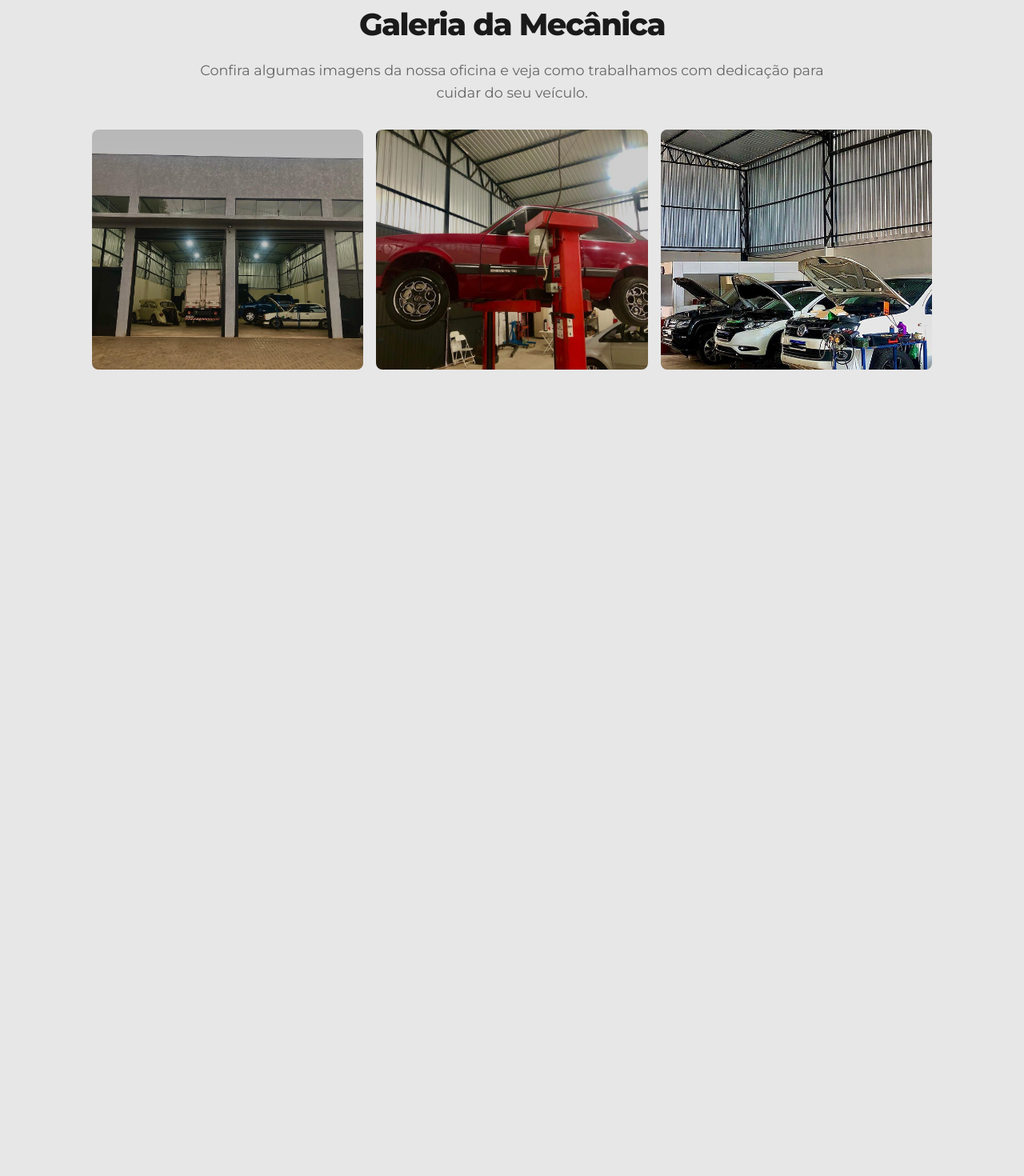
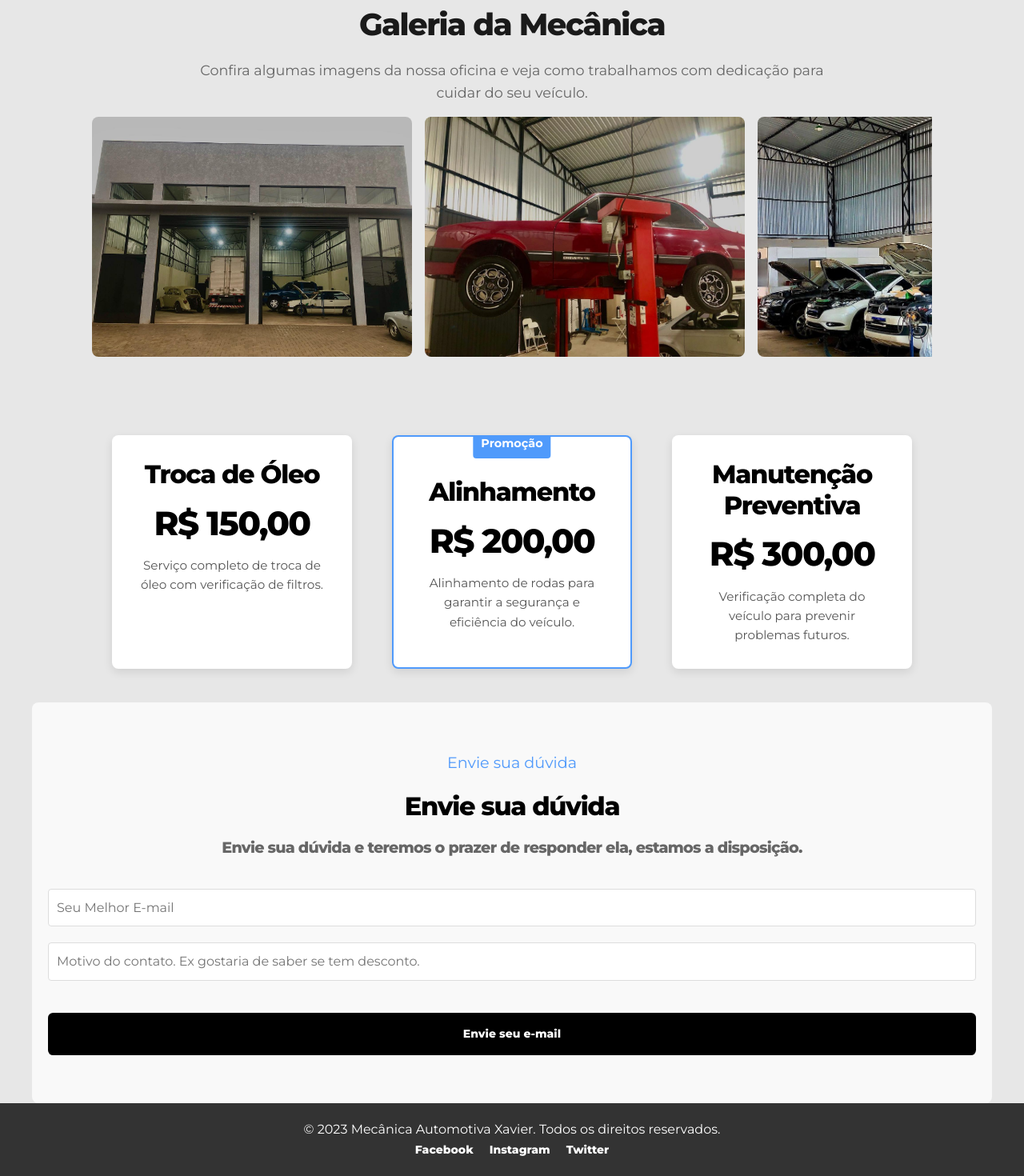
Before and after one commit to JoaoHenriqueBedin/landing-page-sandrolax, a React (Vite) app: page / in a window 1280 px wide. Shown: the part 1654-3124 px from the top of the page at 80% size. Before the commit the page ends 2156 px from the top, so only its background shows below. Built offline with nearby package versions, Linux system fonts and the light colour scheme.

Commit message:
Criando os demais componentes

```diff
--- /dev/null
+++ b/src/components/carousel.tsx
@@ -0,0 +1,28 @@
+import React from 'react';
+import MechanicImage1 from "../assets/images/imagemMecanica01.png";
+import MechanicImage2 from "../assets/images/imagemMecanica02.png";
+import MechanicImage3 from "../assets/images/imagemMecanica03.png";
+import "../styles/gallery.css";
+
+const images = [MechanicImage1, MechanicImage2, MechanicImage3];
+
+const Carousel = () => {
+    return (
+        <div className="carousel">
+            <div className="carousel-inner">
+                {images.map((image, index) => (
+                    <div className="gallery-item" key={index}>
+                        <img src={image} alt={`Foto da oficina ${index + 1}`} />
+                    </div>
+                ))}
+                {images.map((image, index) => (
+                    <div className="gallery-item" key={index + images.length}>
+                        <img src={image} alt={`Foto da oficina ${index + 1}`} />
+                    </div>
+                ))}
+            </div>
+        </div>
+    );
+};
+
+export default Carousel;
--- /dev/null
+++ b/src/components/footer.tsx
@@ -0,0 +1,18 @@
+import React from 'react';
+
+const Footer: React.FC = () => {
+  return (
+    <footer className="footer">
+      <div className="container">
+        <p>&copy; 2023 Mecânica Automotiva Xavier. Todos os direitos reservados.</p>
+        <div className="social-links">
+          <a href="https://facebook.com" target="_blank" rel="noopener noreferrer">Facebook</a>
+          <a href="https://instagram.com" target="_blank" rel="noopener noreferrer">Instagram</a>
+          <a href="https://twitter.com" target="_blank" rel="noopener noreferrer">Twitter</a>
+        </div>
+      </div>
+    </footer>
+  );
+};
+
+export default Footer;
--- a/src/page/home.tsx
+++ b/src/page/home.tsx
@@ -5,30 +5,30 @@ import Menu from "../assets/hamburguer.svg";
 import HeroRectangleOne from "../assets/images/rectangleOne.png";
 import HeroRectangleTwo from "../assets/images/rectangleTwo.png";
 import Piston from "../assets/images/piston.png";
-import MechanicImage1 from "../assets/images/imagemMecanica01.png";
-import MechanicImage2 from "../assets/images/imagemMecanica02.png";
-import MechanicImage3 from "../assets/images/imagemMecanica03.png";
 import Logo from "../assets/logo.svg";
 import Button from "../components/button.tsx";
+import Carousel from "../components/carousel.tsx";
+import Footer from "../components/footer.tsx";
 import "../styles/header.css";
 import "../styles/hero.css";
 import "../styles/solutions.css";
 import "../styles/utility.css";
 import "../styles/gallery.css";
-
-
+import "../styles/pricing.css";
+import "../styles/contact.css";
+import "../styles/footer.css";
 
 export default function Home() {
   const [showMobileMenu, setShowMobileMenu] = useState(false);
 
   useEffect(() => {
     const toggleBodyOverflow = (isMenuOpen: boolean) => {
-            document.body.style.overflow = isMenuOpen ? 'hidden' : 'auto';
+      document.body.style.overflow = isMenuOpen ? "hidden" : "auto";
     };
 
     toggleBodyOverflow(showMobileMenu);
     return () => {
-            document.body.style.overflow = 'auto';
+      document.body.style.overflow = "auto";
     };
   }, [showMobileMenu]);
 
@@ -58,7 +58,9 @@ export default function Home() {
           </div>
           <div className="desktop-only">
             <div className="flex items-center">
-                            <a className="reverse-color ml-lg" href="">Login</a>
+              <a className="reverse-color ml-lg" href="">
+                Login
+              </a>
               <Button text="Cadastre-se" />
             </div>
           </div>
@@ -67,20 +69,45 @@ export default function Home() {
               <div className="mobile-menu-content">
                 <div className="container flex">
                   <ul>
-                                        <li><a href="#">Home</a></li>
-                                        <li><a href="#solution">Soluções</a></li>
-                                        <li><a href="#testimonials">Galeria</a></li>
-                                        <li><a href="#pricing">Preços</a></li>
-                                        <li><a href="#contact">Contato</a></li>
-                                        <li><a className="reverse-color" href="#">Login</a></li>
+                    <li>
+                      <a href="#">Home</a>
+                    </li>
+                    <li>
+                      <a href="#solution">Soluções</a>
+                    </li>
+                    <li>
+                      <a href="#testimonials">Galeria</a>
+                    </li>
+                    <li>
+                      <a href="#pricing">Preços</a>
+                    </li>
+                    <li>
+                      <a href="#contact">Contato</a>
+                    </li>
+                    <li>
+                      <a className="reverse-color" href="#">
+                        Login
+                      </a>
+                    </li>
                   </ul>
-                                    <span onClick={() => setShowMobileMenu(!showMobileMenu)} className="btn-wrapper">
-                                        <img src={Close} alt="ícone fechar menu" width={24} height={24} />
+                  <span
+                    onClick={() => setShowMobileMenu(!showMobileMenu)}
+                    className="btn-wrapper"
+                  >
+                    <img
+                      src={Close}
+                      alt="ícone fechar menu"
+                      width={24}
+                      height={24}
+                    />
                   </span>
                 </div>
               </div>
             ) : (
-                            <span onClick={() => setShowMobileMenu(!showMobileMenu)} className="btn-wrapper">
+              <span
+                onClick={() => setShowMobileMenu(!showMobileMenu)}
+                className="btn-wrapper"
+              >
                 <img src={Menu} alt="ícone menu" width={24} height={24} />
               </span>
             )}
@@ -95,9 +122,15 @@ export default function Home() {
         <div className="container content">
           <p className="desktop-only">Olá</p>
           <h1>Precisando de serviços automotivos?</h1>
-                    <p>Encontre os melhores serviços automotivos na Mecânica Automotiva Xavier, consolidados no mercado com atendimento de diversas áreas do setor automotivo, confira a baixo alguns de nossos serviços.</p>
+          <p>
+            Encontre os melhores serviços automotivos na Mecânica Automotiva
+            Xavier, consolidados no mercado com atendimento de diversas áreas do
+            setor automotivo, confira a baixo alguns de nossos serviços.
+          </p>
           <div className="flex gap-1">
-                        <span><Button text="Cadastre-se" /></span>
+            <span>
+              <Button text="Cadastre-se" />
+            </span>
             <span className="desktop-only">
               <Button text="Veja mais" secondary />
             </span>
@@ -107,23 +140,46 @@ export default function Home() {
       <section id="solutions" className="container py-lg">
         <h2 className="section-title">Alguns de nossos serviços</h2>
         <p className="section-description">
-                Descubra como nossos serviços especializados podem ajudar a prolongar a vida útil do seu veículo através de uma manutenção preventiva completa. Oferecemos uma análise detalhada de cada componente do seu automóvel, identificando possíveis problemas antes que eles se tornem falhas maiores.
+          Descubra como nossos serviços especializados podem ajudar a prolongar
+          a vida útil do seu veículo através de uma manutenção preventiva
+          completa. Oferecemos uma análise detalhada de cada componente do seu
+          automóvel, identificando possíveis problemas antes que eles se tornem
+          falhas maiores.
         </p>
         <div className="solutions-grid">
           <div className="solution-card">
             <img src={Piston} alt="Troca de Óleo" className="piston-logo" />
             <h3>Troca de Óleo</h3>
-                        <p>Realização da troca preventiva do óleo do seu automovel, garantido a durabilidade e sáude do motor.</p>
+            <p>
+              Realização da troca preventiva do óleo do seu automovel, garantido
+              a durabilidade e sáude do motor.
+            </p>
           </div>
           <div className="solution-card">
-                        <img src={Piston} alt="Alinhamento e Balançeamento" className="piston-logo" />
+            <img
+              src={Piston}
+              alt="Alinhamento e Balançeamento"
+              className="piston-logo"
+            />
             <h3>Alinhamento e Balançeamento</h3>
-                        <p>O balanceamento do automóvel garante que as rodas girem sem vibrações. E o alinhamento serve para ajustar os ângulos das rodas, ajudando á economizar combustível.</p>
+            <p>
+              O balanceamento do automóvel garante que as rodas girem sem
+              vibrações. E o alinhamento serve para ajustar os ângulos das
+              rodas, ajudando á economizar combustível.
+            </p>
           </div>
           <div className="solution-card">
-                        <img src={Piston} alt="Manutenções em Gerais" className="piston-logo" />
+            <img
+              src={Piston}
+              alt="Manutenções em Gerais"
+              className="piston-logo"
+            />
             <h3>Manutenções em Gerais</h3>
-                        <p>Manuntenções em geral, desde retifica de motores até manutenção preventiva como troca de pastilhas de freio, óleo, filtro e entre outros.</p>
+            <p>
+              Manuntenções em geral, desde retifica de motores até manutenção
+              preventiva como troca de pastilhas de freio, óleo, filtro e entre
+              outros.
+            </p>
           </div>
         </div>
       </section>
@@ -131,20 +187,41 @@ export default function Home() {
       <section id="gallery" className="container py-lg">
         <h2 className="section-title">Galeria da Mecânica</h2>
         <p className="section-description">
-                    Confira algumas imagens da nossa oficina e veja como trabalhamos com dedicação para cuidar do seu veículo.
+          Confira algumas imagens da nossa oficina e veja como trabalhamos com
+          dedicação para cuidar do seu veículo.
         </p>
-                <div className="gallery-grid">
-                    <div className="gallery-item">
-                        <img src={MechanicImage1} alt="Foto da oficina 1" />
+        <Carousel />
+      </section>
+
+      <section id="pricing" className=" container py-lg pricing-section">
+        <div className="pricing-card">
+          <h3>Troca de Óleo</h3>
+          <h2>R$ 150,00</h2>
+          <p>Serviço completo de troca de óleo com verificação de filtros.</p>
         </div>
-                    <div className="gallery-item">
-                        <img src={MechanicImage2} alt="Foto da oficina 2" />
+        <div className="pricing-card highlighted">
+          <div className="promo-header">Promoção</div>
+          <h3>Alinhamento</h3>
+          <h2>R$ 200,00</h2>
+          <p>Alinhamento de rodas para garantir a segurança e eficiência do veículo.</p>
         </div>
-                    <div className="gallery-item">
-                        <img src={MechanicImage3} alt="Foto da oficina 3" />
-                    </div>
+        <div className="pricing-card">
+          <h3>Manutenção Preventiva</h3>
+          <h2>R$ 300,00</h2>
+          <p>Verificação completa do veículo para prevenir problemas futuros.</p>
         </div>
       </section>
+
+      <section id="contact" className="contact-section section-spacing">
+        <p className="contact-intro">Envie sua dúvida</p>
+        <h2>Envie sua dúvida</h2>
+        <h3>Envie sua dúvida e teremos o prazer de responder ela, estamos a disposição.</h3>
+        <input type="email" placeholder="Seu Melhor E-mail" />
+        <input type="text" placeholder="Motivo do contato. Ex gostaria de saber se tem desconto." />
+        <Button text="Envie seu e-mail" />
+      </section>
+
+      <Footer />
 
     </>
   );
--- /dev/null
+++ b/src/styles/contact.css
@@ -0,0 +1,38 @@
+.contact-section {
+    text-align: center;
+    padding: 60px 20px;
+    background-color: #f9f9f9;
+    border-radius: 8px;
+    max-width: 1200px; /* Ajuste para o mesmo tamanho das outras seções */
+    margin: 0 auto;
+  }
+
+  .contact-intro {
+    color: #2d86fbd5;
+    font-size: 1.2rem;
+    margin-bottom: 20px;
+  }
+
+  .contact-section h2 {
+    font-size: 2rem;
+    margin-bottom: 20px;
+  }
+
+  .contact-section h3 {
+    font-size: 1.2rem;
+    margin-bottom: 40px;
+    color: #666;
+  }
+
+  .contact-section input {
+    width: 100%;
+    padding: 10px;
+    margin-bottom: 20px;
+    border: 1px solid #ddd;
+    border-radius: 4px;
+    font-size: 1rem;
+  }
+
+  .contact-section button {
+    margin-top: 20px;
+  }
--- /dev/null
+++ b/src/styles/footer.css
@@ -0,0 +1,16 @@
+.footer {
+    background-color: #333;
+    color: #fff;
+    padding: 20px 0;
+    text-align: center;
+  }
+
+  .footer .social-links a {
+    color: #fff;
+    margin: 0 10px;
+    text-decoration: none;
+  }
+
+  .footer .social-links a:hover {
+    text-decoration: underline;
+  }
--- a/src/styles/gallery.css
+++ b/src/styles/gallery.css
@@ -3,14 +3,31 @@
     margin-top: 2rem;
 }
 
-.gallery-grid {
-    display: grid;
-    grid-template-columns: repeat(auto-fit, minmax(300px, 1fr));
-    gap: 1rem;
-    margin-top: 2rem;
+.carousel {
+    display: flex;
+    overflow: hidden;
+    padding: 1rem 0;
+    position: relative;
+}
+
+@keyframes scroll {
+    0% { transform: translateX(0); }
+    100% { transform: translateX(calc(-300px * 3)); }
+}
+
+.carousel-inner {
+    display: flex;
+    gap: 1rem; /* Adiciona espaço entre as imagens */
+    animation: scroll 15s linear infinite;
+    animation-play-state: paused; /* Pausa a animação por padrão */
+}
+
+.carousel:hover .carousel-inner {
+    animation-play-state: running; /* Inicia a animação ao passar o mouse */
 }
 
 .gallery-item {
+    flex: 0 0 auto;
     display: flex;
     justify-content: center;
     align-items: center;
@@ -19,6 +36,7 @@
     position: relative;
     background-color: #f0f0f0;
     border-radius: 8px;
+    min-width: 300px;
 }
 
 .gallery-item img {
@@ -28,9 +46,7 @@
     max-width: none;
 }
 
-
 .gallery-item img:hover {
     transform: scale(1.1);
     transition: transform 0.5s ease;
-
 }
--- /dev/null
+++ b/src/styles/pricing.css
@@ -0,0 +1,88 @@
+.pricing-section {
+  display: flex;
+  justify-content: center;
+  gap: 30px;
+  flex-wrap: wrap;
+  padding: 2rem 0;
+}
+
+.pricing-card {
+  background-color: white;
+  padding: 30px;
+  border-radius: 8px;
+  box-shadow: 0 4px 12px rgba(0, 0, 0, 0.1);
+  max-width: 300px;
+  min-width: 250px;
+  flex: 1;
+  margin: 10px;
+  transition: transform 0.3s ease, box-shadow 0.3s ease;
+  text-align: center;
+  position: relative;
+  overflow: hidden;
+}
+
+.pricing-card h2 {
+  margin: 1rem 0;
+}
+
+.pricing-card p {
+  font-size: 0.95rem;
+  color: #555;
+  line-height: 1.6;
+}
+
+.pricing-card.highlighted {
+  border: 2px solid #2d86fbd5;
+}
+
+.promo-header {
+  background-color: #2d86fbd5;
+  color: #fff;
+  padding: 7px 10px;
+  border-radius: 4px;
+  position: absolute;
+  top: -10px;
+  left: 50%;
+  transform: translateX(-50%);
+  font-size: 0.9rem;
+  font-weight: bold;
+  text-align: center;
+}
+
+.pricing-card.highlighted h3 {
+  margin-top: 20px;
+}
+
+.pricing-card::after {
+  content: '';
+  position: absolute;
+  bottom: 0;
+  left: 0;
+  width: 100%;
+  height: 4px;
+  background-color: #000000;
+  transform: scaleX(0);
+  transition: transform 0.3s ease;
+  transform-origin: left;
+}
+
+.pricing-card:hover::after {
+  transform: scaleX(1);
+}
+
+.pricing-card:hover {
+  transform: translateY(-5px);
+  box-shadow: 0 8px 20px rgba(0, 0, 0, 0.15);
+}
+
+@media (max-width: 768px) {
+  .pricing-section {
+    flex-direction: column;
+    align-items: center;
+  }
+
+  .pricing-card {
+    max-width: 90%;
+    margin-bottom: 20px;
+  }
+}
```
Lines whose indentation alone changed are shown as unchanged.
